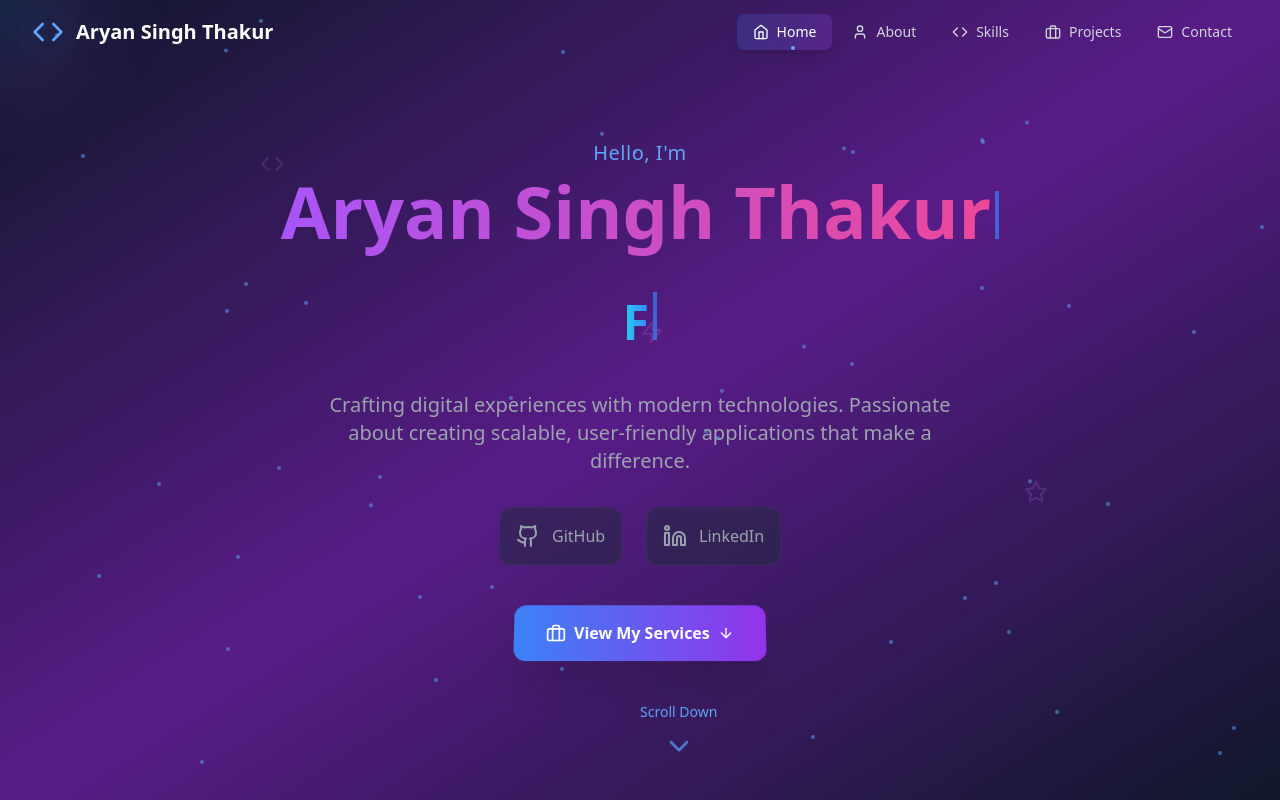
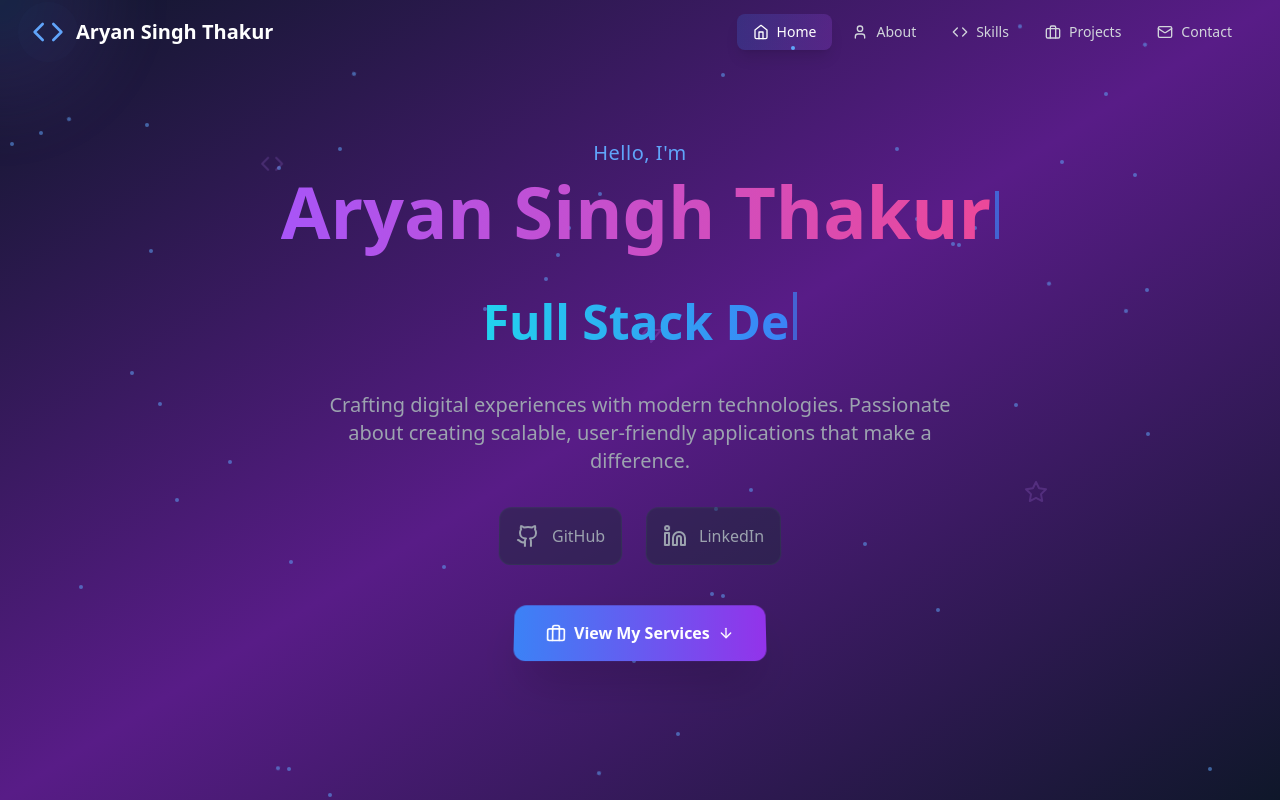
Before and after one commit to heyoaryan/aryan-portfolio, a React (Vite) app: page / in a window 1280 px wide. Shown: the top 800 px of the page. Built offline with nearby package versions, Linux system fonts and the light colour scheme.

Commit message:
Fix Hero Section, Add Achievements, Update Stats

```diff
--- a/src/components/About.tsx
+++ b/src/components/About.tsx
@@ -1,5 +1,5 @@
 import React, { useEffect, useRef, useState } from 'react';
-import { Calendar, Award, Coffee, Users } from 'lucide-react';
+import { Calendar, Award, Trophy, Target } from 'lucide-react';
 
 const About: React.FC = () => {
   const sectionRef = useRef<HTMLDivElement>(null);
@@ -24,9 +24,9 @@ const About: React.FC = () => {
 
   const stats = [
     { icon: Calendar, label: 'Years Experience', value: '2+' },
-    { icon: Award, label: 'Projects Completed', value: '5' },
-    { icon: Coffee, label: 'Hackathons Participated', value: '6' },
-    { icon: Users, label: 'Hackathon Wins', value: 'Waiting for that moment!' }
+    { icon: Award, label: 'Projects Made', value: '10' },
+    { icon: Trophy, label: 'Hackathons Participated', value: '8' },
+    { icon: Target, label: 'Hackathon Wins', value: '1' }
   ];
 
   const timeline = [
--- a/src/components/Hero.tsx
+++ b/src/components/Hero.tsx
@@ -1,5 +1,5 @@
 import React, { useEffect, useState, useRef } from 'react';
-import { Github, Linkedin, Briefcase, ArrowDown, Code, Zap, Star, ChevronDown } from 'lucide-react';
+import { Github, Linkedin, Briefcase, ArrowDown, Code, Zap, Star } from 'lucide-react';
 
 const Hero: React.FC = () => {
   const [text, setText] = useState('');
@@ -20,28 +20,35 @@ const Hero: React.FC = () => {
   const [isDeleting, setIsDeleting] = useState(false);
 
   useEffect(() => {
-    let charIndex = 0;
+    let timeout: NodeJS.Timeout;
     const currentText = texts[currentTextIndex];
 
-    const interval = setInterval(() => {
-      if (!isDeleting && charIndex < currentText.length) {
-        setText(currentText.slice(0, charIndex + 1));
-        charIndex++;
-      } else if (!isDeleting && charIndex === currentText.length) {
-        setTimeout(() => {
+    const typeText = () => {
+      if (!isDeleting) {
+        if (text.length < currentText.length) {
+          setText(currentText.slice(0, text.length + 1));
+          timeout = setTimeout(typeText, 100);
+        } else {
+          timeout = setTimeout(() => {
+            setIsDeleting(true);
+          }, 2000);
+        }
+      } else {
+        if (text.length > 0) {
+          setText(text.slice(0, -1));
+          timeout = setTimeout(typeText, 50);
+        } else {
           setIsDeleting(true);
-        }, 2000);
-      } else if (isDeleting && charIndex > 0) {
-        setText(currentText.slice(0, charIndex - 1));
-        charIndex--;
-      } else if (isDeleting && charIndex === 0) {
-        setIsDeleting(false);
-        setCurrentTextIndex((prev) => (prev + 1) % texts.length);
+          setIsDeleting(false);
+          setCurrentTextIndex((prev) => (prev + 1) % texts.length);
+        }
       }
-    }, isDeleting ? 50 : 100);
+    };
 
-    return () => clearInterval(interval);
-  }, [currentTextIndex, texts, isDeleting]);
+    timeout = setTimeout(typeText, 100);
+
+    return () => clearTimeout(timeout);
+  }, [currentTextIndex, texts, isDeleting, text]);
 
   // Mouse tracking for cursor light effect
   useEffect(() => {
@@ -202,13 +209,6 @@ const Hero: React.FC = () => {
         </div>
       </div>
 
-      {/* Enhanced Scroll Indicator */}
-      <div className="absolute bottom-6 sm:bottom-8 left-1/2 transform -translate-x-1/2 animate-bounce cursor-pointer">
-        <div className="flex flex-col items-center space-y-2">
-          <span className="text-blue-400 text-xs sm:text-sm font-medium">Scroll Down</span>
-          <ChevronDown className="w-6 h-6 sm:w-8 sm:h-8 text-blue-400 animate-pulse" />
-        </div>
-      </div>
     </section>
   );
 };
```
